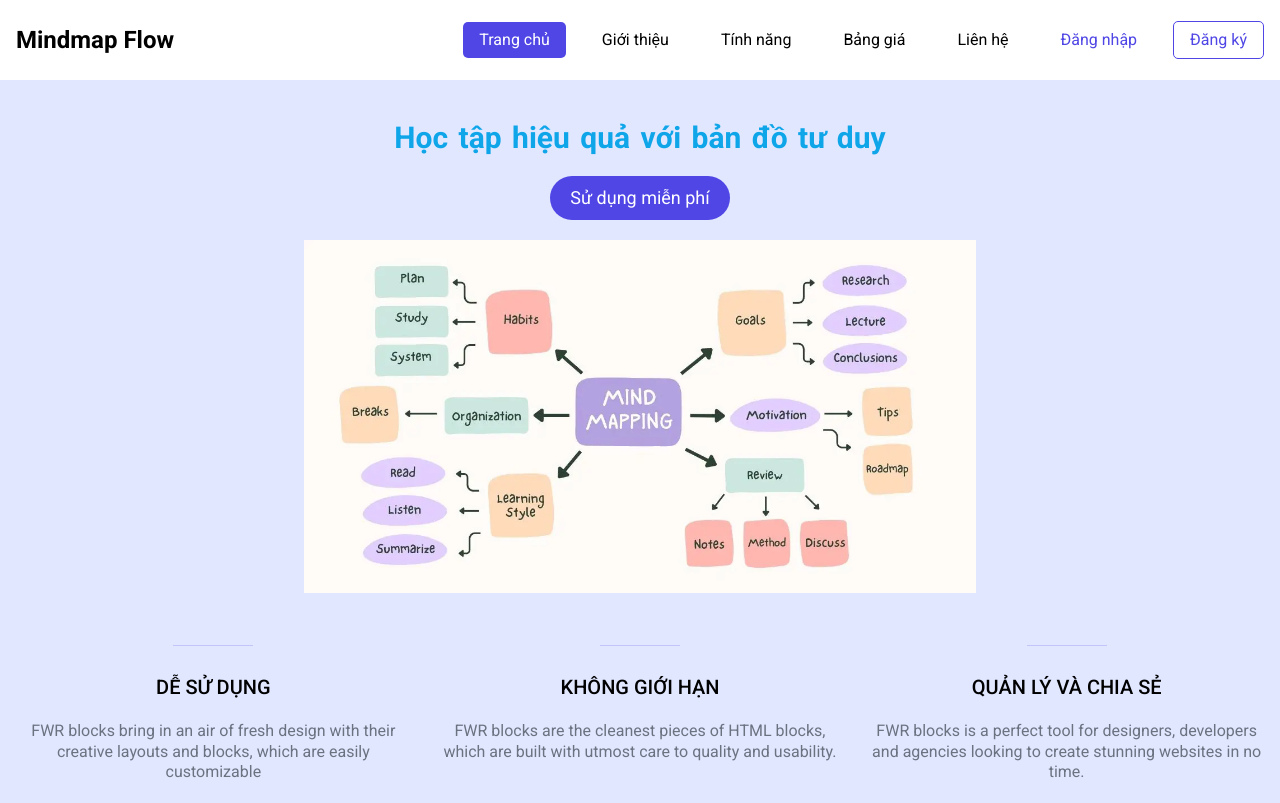
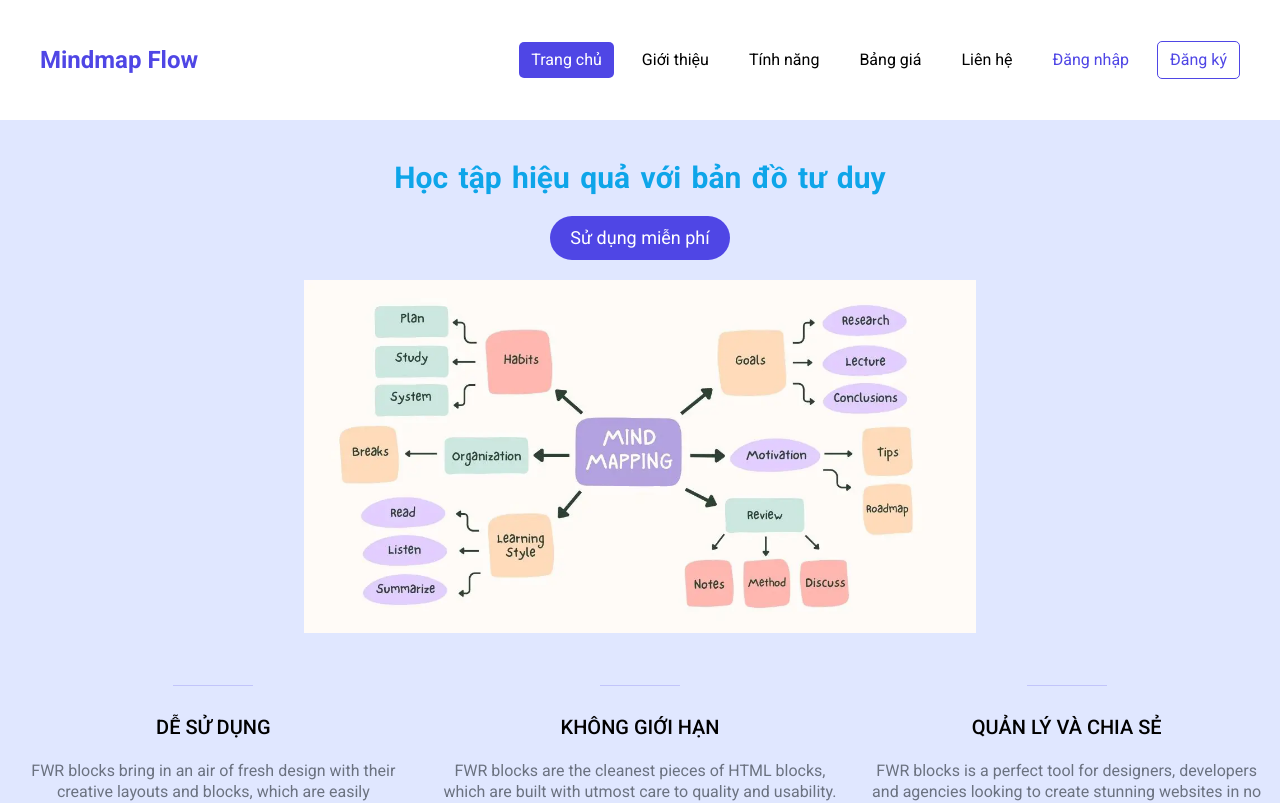
Before and after one commit to Viethoang-Mai/mindMap, a Next.js app in the folder mind-map/: page / in a window 1280 px wide. Shown: the top 803 px of the page. Built offline with nearby package versions, Linux system fonts and the light colour scheme; no server answers.

Commit message:
Responsive Header

```diff
--- a/mind-map/src/app/(client)/loading.js
+++ /dev/null
@@ -1,7 +0,0 @@
-export default function Loading() {
-    return (
-        <div className="flex flex-col items-center justify-center h-screen">
-            <div className="animate-spin rounded-full h-32 w-32 border-b-2 border-gray-900"></div>
-        </div>
-    ); //
-}
--- a/mind-map/src/app/(client)/my-Mindmap/DeleteMindMap.jsx
+++ b/mind-map/src/app/(client)/my-Mindmap/DeleteMindMap.jsx
@@ -4,7 +4,6 @@
 import { useState } from "react";
 import { useRouter } from "next/navigation";
 import { toast } from "react-toastify";
-import { revalidateTag } from "next/cache";
 
 export default function DeleteButton({ id, userId }) {
     const [loading, setLoading] = useState(false);
--- a/mind-map/src/app/(client)/my-Mindmap/[id]/loading.js
+++ /dev/null
@@ -1,7 +0,0 @@
-export default function Loading() {
-    return (
-        <div className="flex flex-col items-center justify-center h-screen">
-            <div className="animate-spin rounded-full h-32 w-32 border-b-2 border-gray-900"></div>
-        </div>
-    ); //
-}
--- a/mind-map/src/app/(client)/my-Mindmap/loading.js
+++ /dev/null
@@ -1,7 +0,0 @@
-export default function Loading() {
-    return (
-        <div className="flex flex-col items-center justify-center h-screen">
-            <div className="animate-spin rounded-full h-32 w-32 border-b-2 border-gray-900"></div>
-        </div>
-    ); //
-}
--- a/mind-map/src/app/loading.js
+++ b/mind-map/src/app/loading.js
@@ -1,6 +1,6 @@
 export default function Loading() {
     return (
-        <div className="flex flex-col items-center justify-center h-screen">
+        <div className="flex flex-col items-center justify-center h-screen fixed top-0 left-0 right-0 bottom-0 bg-white z-50">
             <div className="animate-spin rounded-full h-32 w-32 border-b-2 border-gray-900"></div>
         </div>
     ); //
--- a/mind-map/src/components/Header/Header.jsx
+++ b/mind-map/src/components/Header/Header.jsx
@@ -1,17 +1,22 @@
 "use client";
 import Link from "next/link";
 import style from "./header.module.css";
+import { useState } from "react";
 
 import clsx from "clsx";
 import { usePathname } from "next/navigation";
 import { useUser } from "@auth0/nextjs-auth0/client";
 export default function Header() {
     const { user, error, isLoading } = useUser();
+    const [open, setOpen] = useState(false);
     const pathname = usePathname();
     const active = (path) => {
         return pathname === path
             ? style["nav-link-active"]
             : "hover:bg-[#d1d9e96a]";
+    };
+    const handleClick = () => {
+        setOpen(!open);
     };
     if (isLoading) {
         return (
@@ -22,12 +27,33 @@ export default function Header() {
     }
 
     return (
-        <header className="header ">
-            <div className="container px-4 h-20 mx-auto flex justify-between items-center">
-                <h1 className="font-semibold text-primary text-2xl">
+        <header className="header py-5">
+            <div className=" w-full max-md:px-20 max-lg:px-5 px-10  h-20 mx-auto flex justify-between items-center">
+                <h1 className="font-semibold text-[#4f46e5] text-2xl">
                     <Link href="/">Mindmap Flow</Link>
                 </h1>
-                <nav className="nav flex gap-5 items-center">
+                <span
+                    className={clsx(
+                        "overlay bg-[#d1d9e95a]  fixed top-0 left-0 w-full h-screen z-10",
+                        open ? "max-md:block" : "hidden"
+                    )}
+                    onClick={handleClick}
+                ></span>
+                <button
+                    className="max-md:block hidden border border-[#4f46e5] px-2 py-1 rounded active:bg-[#4f46e5] focus:outline-none focus:ring"
+                    onClick={handleClick}
+                >
+                    <i className="fa-solid fa-bars"></i>
+                </button>
+                <nav
+                    className={clsx(
+                        "nav gap-4 items-center flex max-md:flex-col max-md:border border-[#4f46e5fa] max-md:bg-[#e0e7fff0] max-md:bg-[#e0e7fff0] max-md:rounded-md max-md:fixed max-md:top-0 max-md:left-0 max-md:z-20 max-md:h-screen max-md:w-1/2 max-md:px-5 max-md:py-10 ",
+                        open
+                            ? "max-md:translate-x-0"
+                            : "max-md:-translate-x-full",
+                        "transition-transform duration-300 ease-in-out"
+                    )}
+                >
                     <Link
                         href="/"
                         className={clsx(style["nav-link"], active("/"))}
--- a/mind-map/src/components/Header/header.module.css
+++ b/mind-map/src/components/Header/header.module.css
@@ -2,8 +2,9 @@
 .nav-action {
     transition: background-color 0.2s linear;
     font-size: 1rem;
-    padding: 8px 16px;
+    padding: 8px 12px;
     border-radius: 5px;
+    font-size: 1rem;
 }
 .nav-action {
     color: #4f46e5;
--- a/mind-map/tailwind.config.js
+++ b/mind-map/tailwind.config.js
@@ -27,6 +27,14 @@ module.exports = {
                     950: "#172554",
                 },
             },
+            screens: {
+                "max-xs": { max: "576.98px" }, // Max-width for screens smaller than 576px
+                "max-sm": { max: "639.98px" }, // Max-width for screens smaller than 640px
+                "max-md": { max: "767.98px" }, // Max-width for screens smaller than 768px
+                "max-lg": { max: "1023.98px" }, // Max-width for screens smaller than 1024px
+                "max-xl": { max: "1279.98px" }, // Max-width for screens smaller than 1280px
+                "max-xxl": { max: "1599.98px" }, // Max-width for screens smaller than 1599px
+            },
         },
     },
     plugins: [],
```
